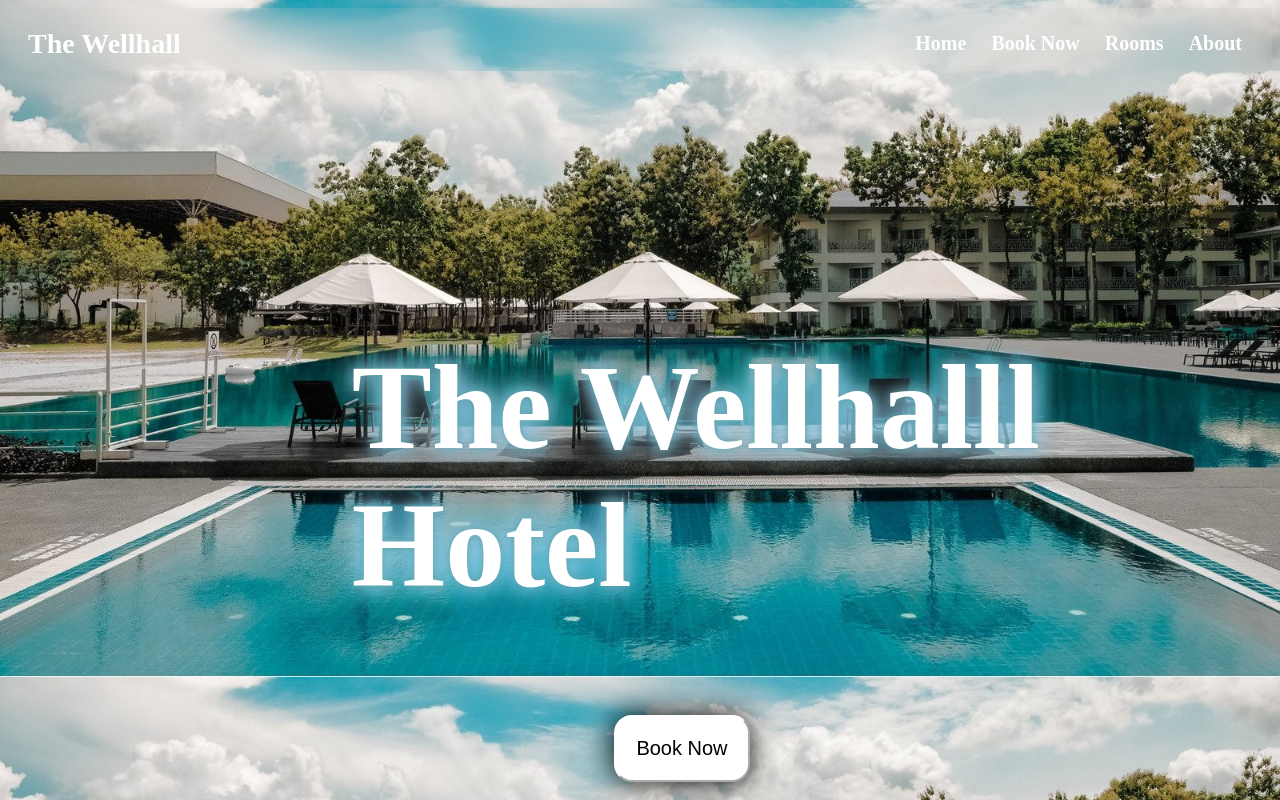
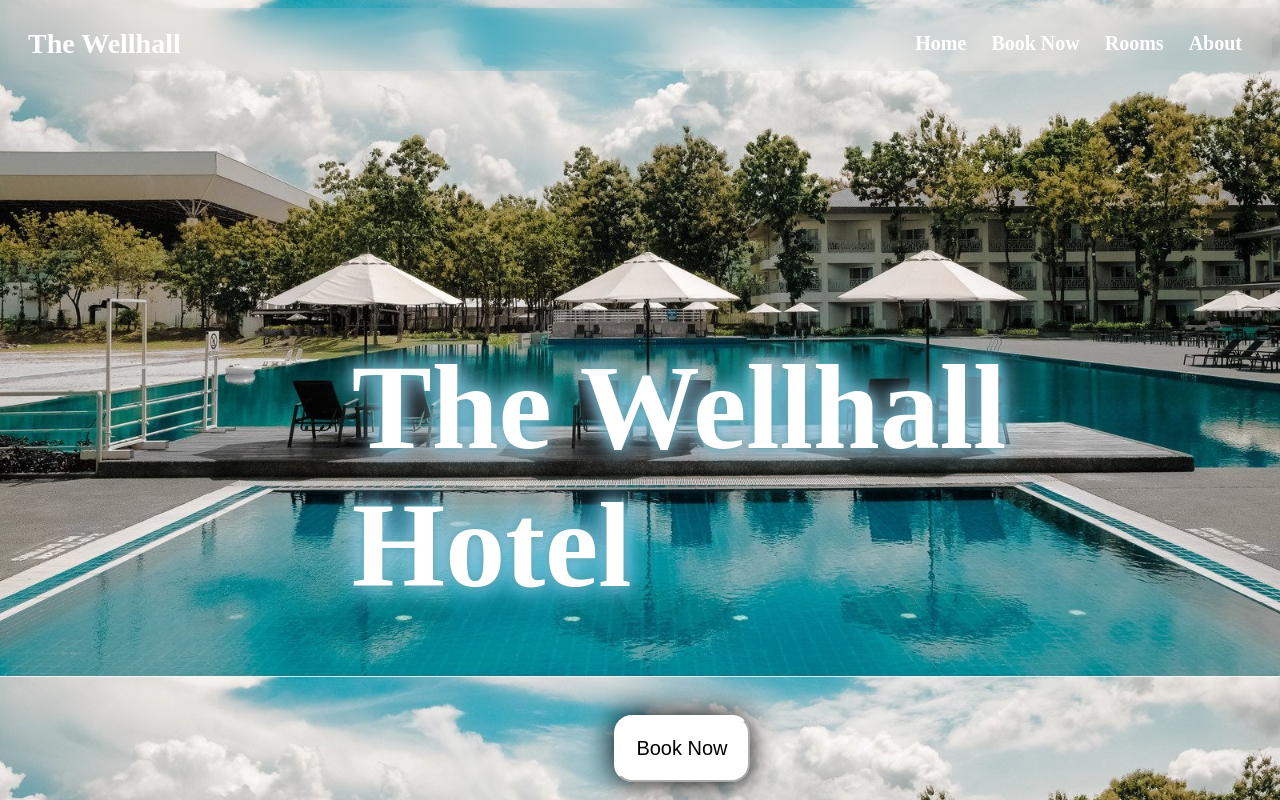
Before and after one commit to Abood03/web1-project, a website: page Home.html in a window 1280 px wide. Drawn offline with Linux system fonts and the light colour scheme.

Commit message:
init commit

```diff
--- a/Home.html
+++ b/Home.html
@@ -15,7 +15,7 @@
     <a class="links" href="About.html">About</a>
 </div>
 <div id="homePageDes">
-    <h1 id="shadowHome">The Wellhalll Hotel</h1>
+    <h1 id="shadowHome">The Wellhall Hotel</h1>
     <form>
         <input type="button" value="Book Now" id="BookNow" onclick="location.href='BookNow.html'">
     </form>
```
